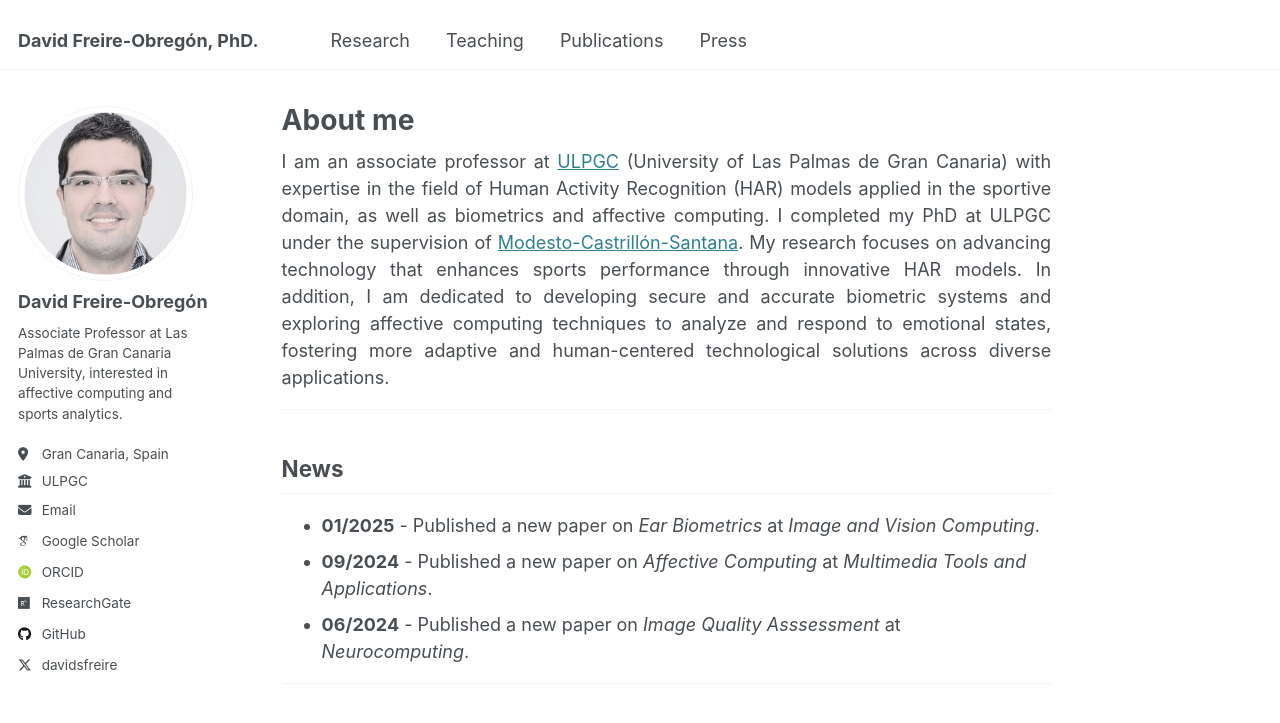
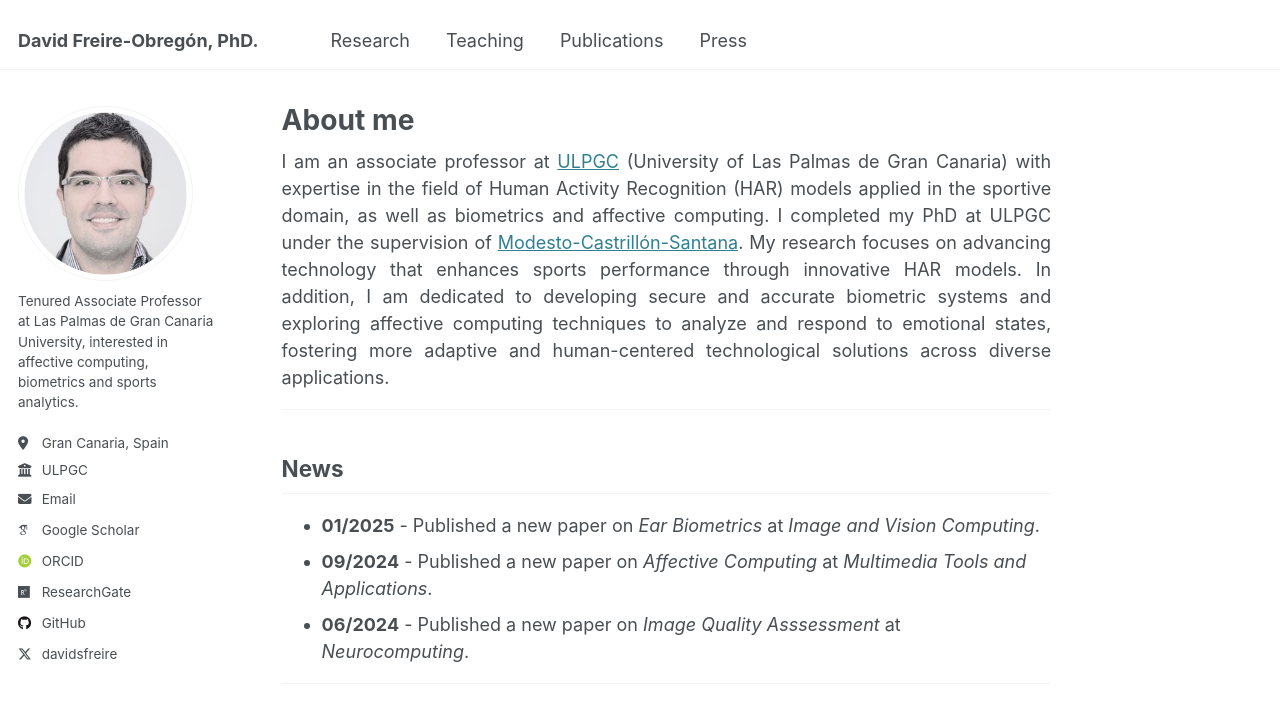
Before and after one commit to davidfreire/davidfreire.github.io, a Jekyll site: the page built from _pages/about.md, in a window 1280 px wide. Shown: the top 723 px of the page. Built offline with Jekyll 4.4.1, drawn with Linux system fonts in a browser that asks for light colours; some web fonts are replaced.

Commit message:
Update _config.yml

```diff
--- a/_config.yml
+++ b/_config.yml
@@ -23,9 +23,9 @@ repository               : "academicpages/academicpages.github.io"
 author:
   # Biographic information
   avatar           : "my_profile.png"
-  name             : "David Freire-Obregón"
+  #name             : "David Freire-Obregón"
   pronouns         : # example: "she/her"
-  bio              : "Associate Professor at Las Palmas de Gran Canaria University, interested in affective computing and sports analytics."
+  bio              : "Tenured Associate Professor at Las Palmas de Gran Canaria University, interested in affective computing, biometrics and sports analytics."
   location         : "Gran Canaria, Spain"
   employer         : "ULPGC"
   uri              : # URL
```
